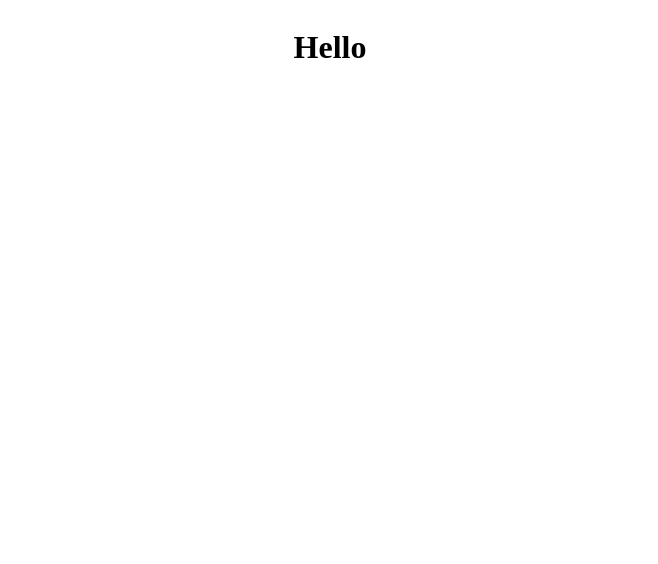
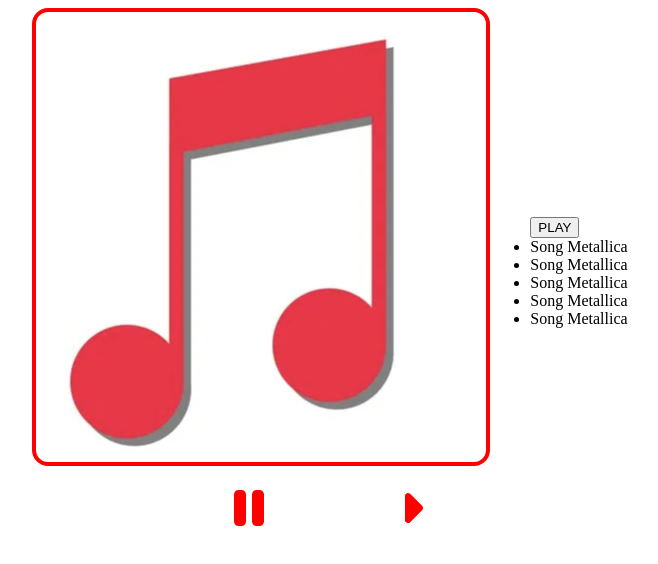
Before and after one commit to Cor4zon/MP3-Player, a React (Create React App) app: page / in a window 1280 px wide. Shown: the top 564 px of the page, without its empty margins (310-968 px from the left). Built offline with nearby package versions, Linux system fonts and the light colour scheme.

Commit message:
current version

```diff
--- a/public/index.html
+++ b/public/index.html
@@ -4,6 +4,8 @@
     <meta charset="utf-8" />
     <meta name="viewport" content="width=device-width, initial-scale=1" />
     <meta name="theme-color" content="#000000" />
+    <script src="https://kit.fontawesome.com/7e4e546c3c.js" crossorigin="anonymous"></script>
+
     <title>React App</title>
   </head>
   <body>
--- a/src/App.js
+++ b/src/App.js
@@ -1,9 +1,12 @@
+import SongBox from "./components/SongBox/SongBox";
+import Playlist from "./components/Playlist/Playlist";
 import './App.css';
 
 function App() {
   return (
     <div className="App">
-      <h1>Hello</h1>
+        <SongBox />
+        <Playlist />
     </div>
   );
 }
--- /dev/null
+++ b/src/app/store.js
@@ -0,0 +1,5 @@
+import { configureStore } from '@reduxjs/toolkit'
+
+export default configureStore({
+    reducer: {}
+})
--- /dev/null
+++ b/src/components/ControlButtons/ControlButtons.css
@@ -0,0 +1,6 @@
+.controlButtons__container {
+    display: flex;
+    justify-content: space-around;
+    margin-top: 1rem;
+    /*width: 100px;*/
+}
--- /dev/null
+++ b/src/components/ControlButtons/ControlButtons.js
@@ -0,0 +1,27 @@
+import React from 'react';
+import {FontAwesomeIcon} from "@fortawesome/react-fontawesome";
+import { library } from "@fortawesome/fontawesome-svg-core";
+import { faCaretLeft, faPause, faCaretRight } from "@fortawesome/free-solid-svg-icons";
+import "./ControlButtons.css";
+
+library.add(faCaretLeft);
+library.add(faPause);
+library.add(faCaretRight);
+
+const ControlButtons = () => {
+    return (
+        <div className="controlButtons__container">
+            <span style={{fontSize: 3 + 'em', color: 'red'}}>
+                <FontAwesomeIcon icon="fa-solid-6x fa-caret-left" />
+            </span>
+            <span style={{fontSize: 3 + 'em', color: 'red'}}>
+                <FontAwesomeIcon icon="fa-solid fa-pause" />
+            </span>
+            <span style={{fontSize: 3 + 'em', color: 'red'}}>
+                <FontAwesomeIcon icon="fa-solid fa-caret-right" />
+            </span>
+        </div>
+    );
+};
+
+export default ControlButtons;
--- /dev/null
+++ b/src/components/Playlist/Playlist.js
@@ -0,0 +1,28 @@
+import acdc from "../../music/acdc.mp3";
+import {useState, useEffect} from "react";
+
+const Playlist = () => {
+    const [sound, setSound] = useState(null);
+
+    useEffect(() => {
+        setSound(new Audio(acdc));
+    }, []);
+
+    const playSound = () => {
+        sound.play();
+    }
+    return (
+        <div>
+            <ul>
+                <button onClick={playSound} >PLAY</button>
+                <li>Song Metallica</li>
+                <li>Song Metallica</li>
+                <li>Song Metallica</li>
+                <li>Song Metallica</li>
+                <li>Song Metallica</li>
+            </ul>
+        </div>
+    );
+};
+
+export default Playlist;
--- a/src/index.js
+++ b/src/index.js
@@ -1,10 +1,14 @@
 import React from 'react';
 import ReactDOM from 'react-dom/client';
 import App from './App';
+import store from './app/store'
+import { Provider } from 'react-redux'
 
 const root = ReactDOM.createRoot(document.getElementById('root'));
 root.render(
   <React.StrictMode>
-    <App />
+      <Provider store={store}>
+          <App />
+      </Provider>
   </React.StrictMode>
 );
--- /dev/null
+++ b/src/react-app-env.d.ts
@@ -0,0 +1 @@
+declare module '*.mp3';
```
Also changed, not shown: package.json (+7 -0 lines), 2 other files (tests, documents, lock files or other folders).
